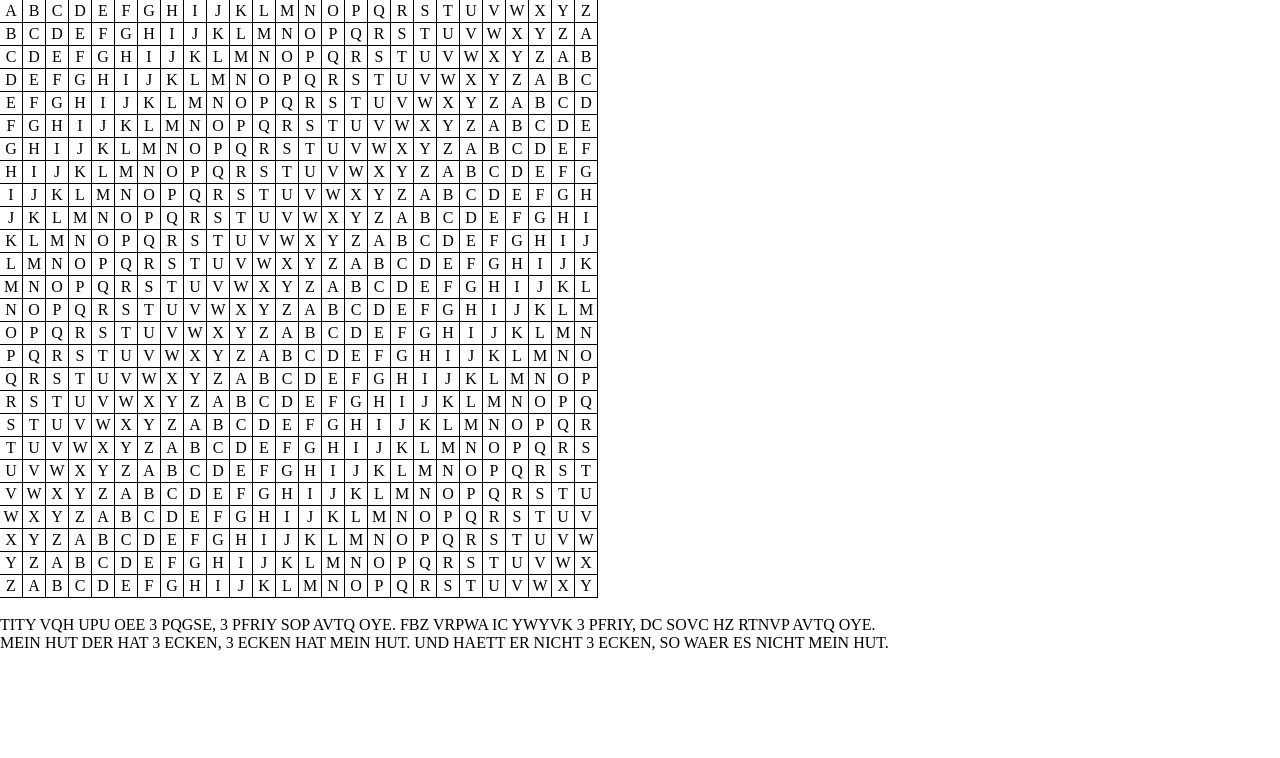
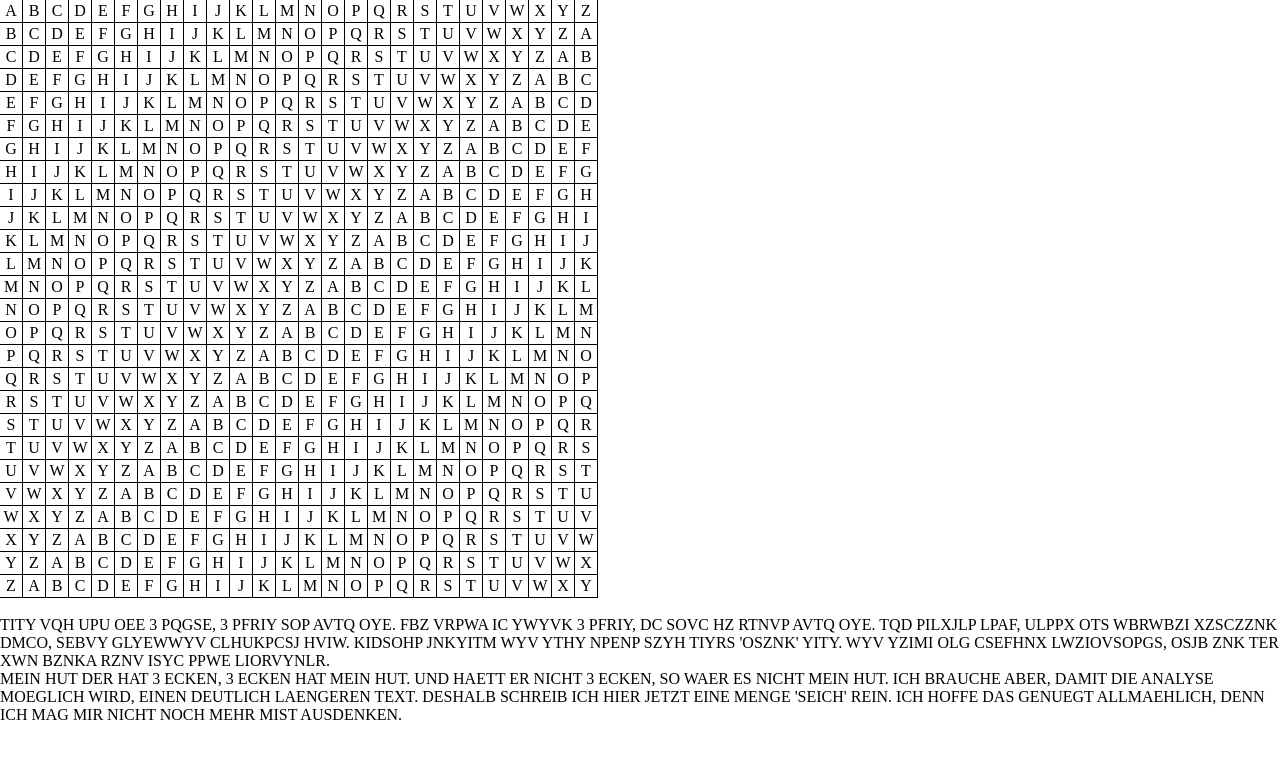
Before and after one commit to RolandR/IdPA, a plain HTML site: page code/table.html in a window 1280 px wide. Drawn offline with Linux system fonts and the light colour scheme.

Commit message:
Updated the Arbeitsjournal. Added some more HERMES stuff

```diff
--- a/code/table.html
+++ b/code/table.html
@@ -176,7 +176,7 @@
       // Now encrypt the text. Everything will be uppercased.
       // Everything that is not a character will be put back in the same
       // place unchanged
-      var encText = encryptText(pwArray, "Mein Hut der hat 3 Ecken, 3 Ecken hat mein Hut. Und haett er nicht 3 Ecken, so waer es nicht mein Hut.");
+      var encText = encryptText(pwArray, "Mein Hut der hat 3 Ecken, 3 Ecken hat mein Hut. Und haett er nicht 3 Ecken, so waer es nicht mein Hut. Ich brauche aber, damit die Analyse moeglich wird, einen deutlich laengeren Text. Deshalb schreib ich hier jetzt eine Menge 'Seich' rein. Ich hoffe das genuegt allmaehlich, denn ich mag mir nicht noch mehr mist ausdenken.");
 
       document.write("<br />");
 
```
Also changed, not shown: 6 other files.
